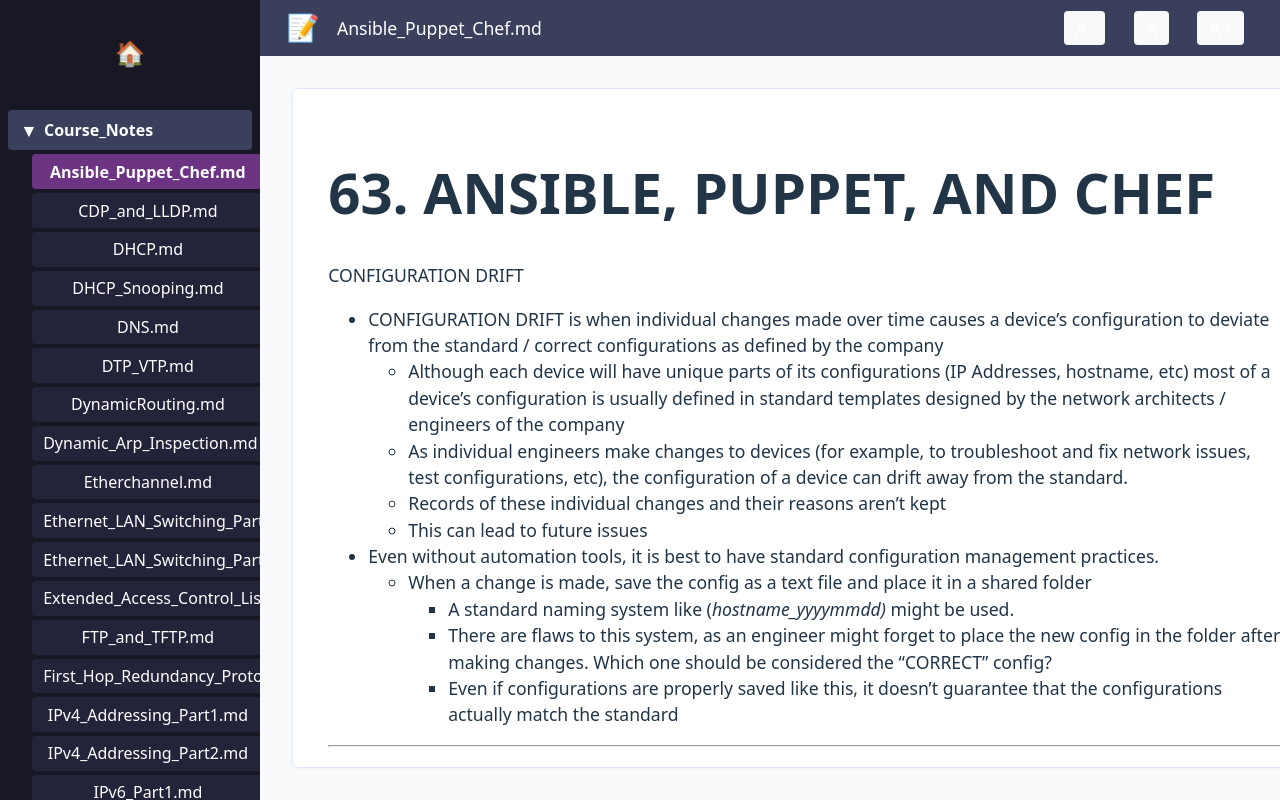
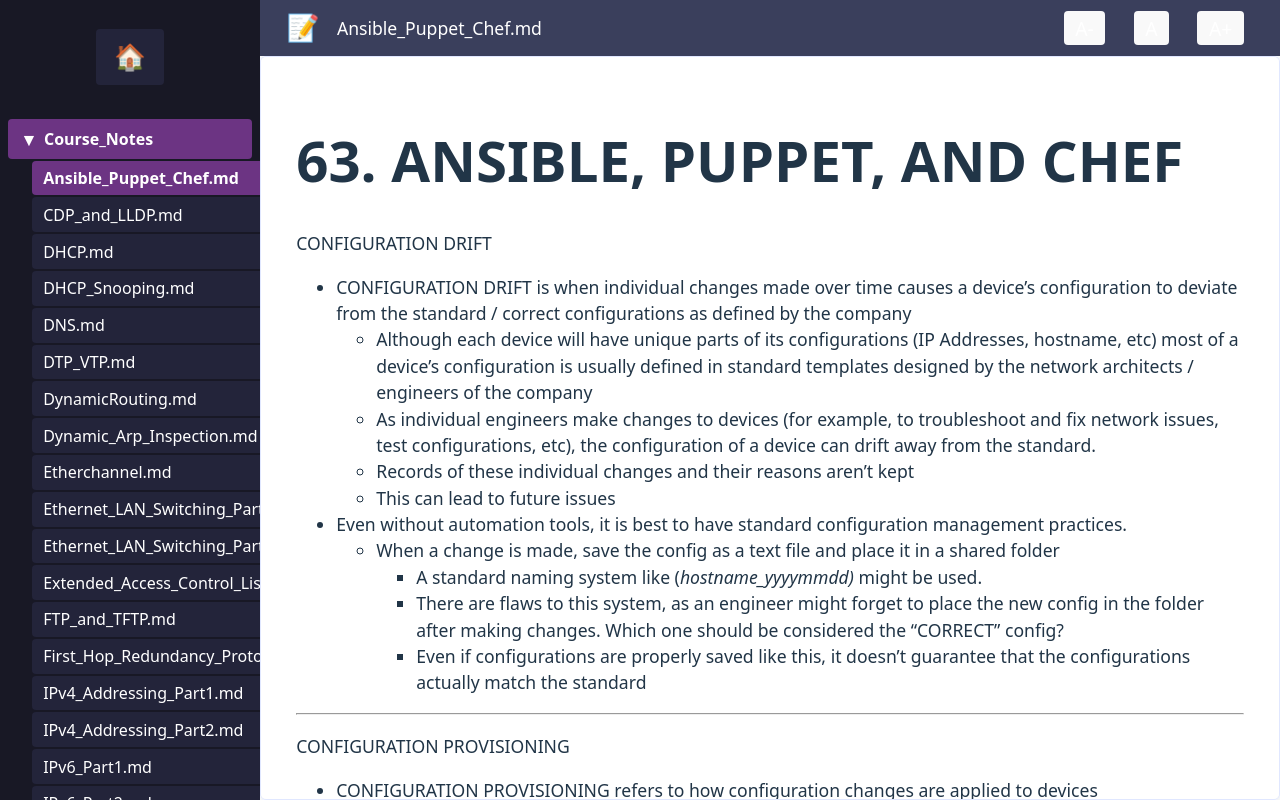
Before and after one commit to postname/MakiWeb, a React (Vite) app: page /notes in a window 1280 px wide. Built offline with nearby package versions, Linux system fonts and the light colour scheme.

Commit message:
cleaned up preview notes

```diff
--- a/src/Notes.css
+++ b/src/Notes.css
@@ -25,40 +25,53 @@
   margin-bottom: 4px;
 }
 
-.notes-folder-btn {
+/* Sidebar buttons (folders and files) */
+.notes-folder-btn,
+.notes-file-btn {
   background: #23243a;
+  color: #fff;
+  border: none;
+  border-radius: 4px;
   width: 100%;
+  text-align: left;
+  padding: 0.5em 0.75em;
   margin-bottom: 2px;
-  justify-content: flex-start;
-  font-weight: bold;
   cursor: pointer;
   display: flex;
   align-items: center;
-  border: none;
-  color: inherit;
-  padding: 0.5em 0.75em;
-  border-radius: 4px;
-}
-
-.notes-folder-btn.pressed {
-  background: #3a3f5c !important;
+  transition: background 0.15s;
 }
 
 .notes-file-btn {
-  background: #23243a;
   width: 95%;
-  margin: 2px 0 2px 1.5em;
-  justify-content: flex-start;
-  cursor: pointer;
-  border: none;
-  color: inherit;
+  margin-left: 1.5em;
+  font-weight: normal;
   padding: 0.4em 0.7em;
-  border-radius: 4px;
 }
 
+.notes-folder-btn.pressed,
 .notes-file-btn.pressed {
   background: #6c3483 !important;
+  color: #fff !important;
   font-weight: bold;
+}
+
+/* Home icon button */
+.notes-sidebar-top .btn {
+  padding: 0.35em 0.7em !important;
+  font-size: 1.6em !important;
+  background: #23243a;
+  color: #fff;
+  border-radius: 4px;
+  border: none;
+  transition: background 0.15s;
+}
+
+.notes-sidebar-top .btn:hover,
+.notes-folder-btn:hover,
+.notes-file-btn:hover {
+  background: #3a3f5c;
+  color: #fff;
 }
 
 /* Main content */
@@ -87,18 +100,17 @@
 .notes-preview-container {
   flex: 1;
   overflow-y: auto;
-  padding: 2em;
   min-width: 0;
   min-height: 0;
   display: flex;
   flex-direction: column;
+  padding: 0; /* Remove padding for full width/height */
 }
 
 .notes-preview {
   text-align: left;
   background: #fff;
   border-radius: 6px;
-  padding: 2em;
   border: 1px solid #e0e7ff;
   box-shadow: 0 1px 4px rgba(60,72,88,0.06);
   width: 100%;
@@ -107,4 +119,6 @@
   flex: 1;
   min-width: 0;
   min-height: 0;
+  box-sizing: border-box;
+  padding: 2em; /* Optional: adjust or remove for tighter fit */
 }
```
